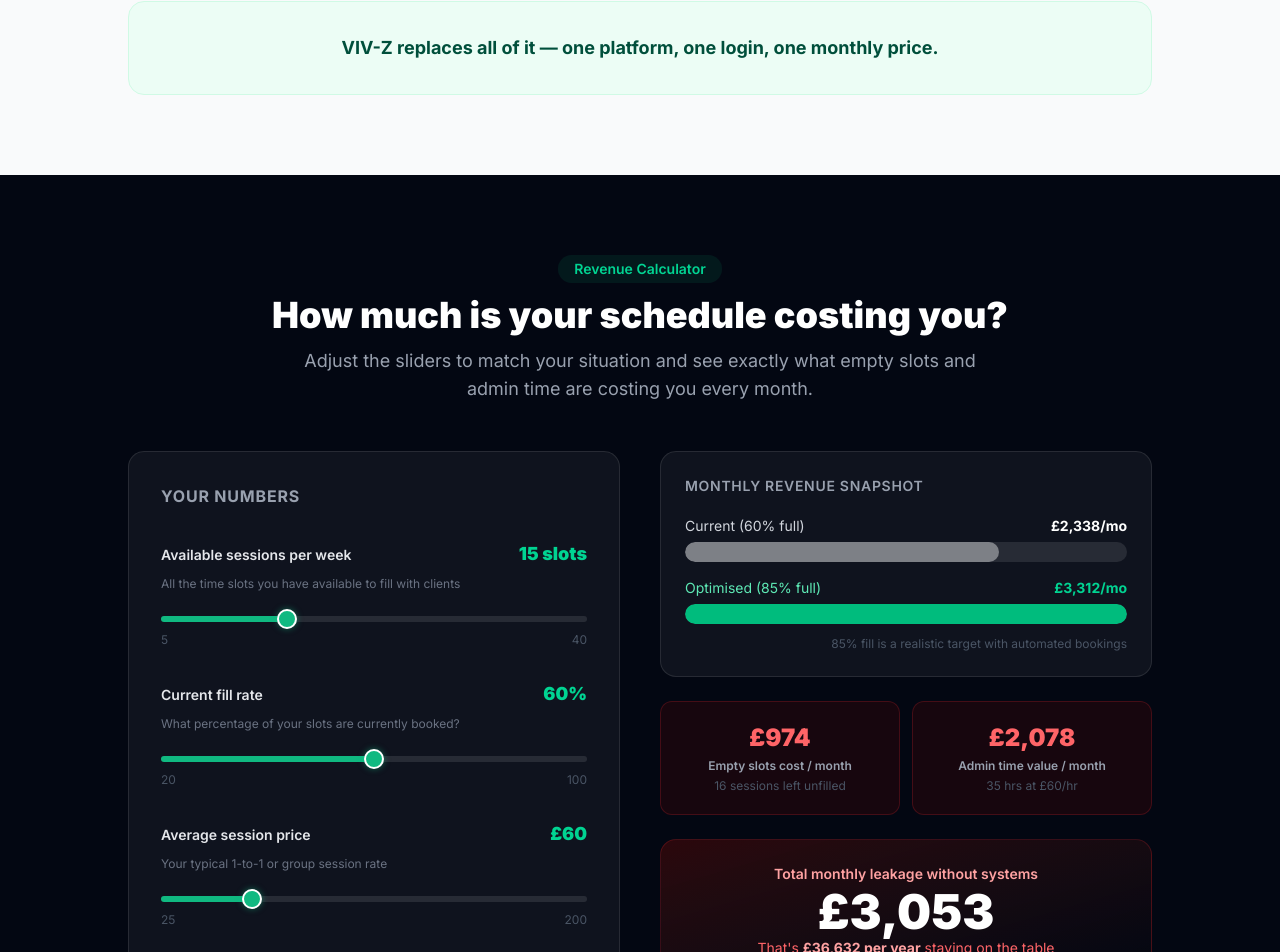
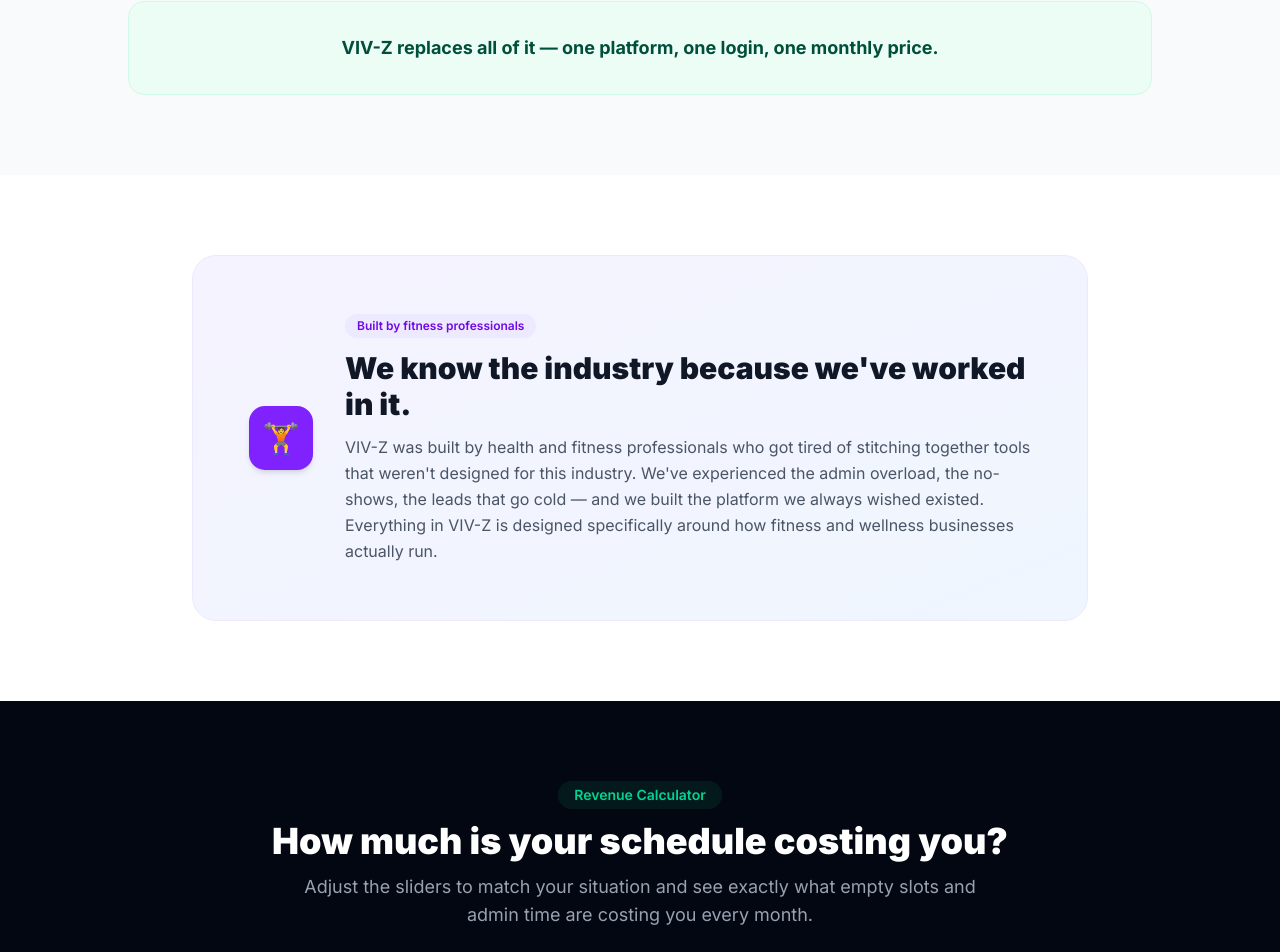
Before and after one commit to gindriliunas/booking-platform, a Next.js app: page / in a window 1280 px wide. Shown: the part 1580-2532 px from the top of the page. Built offline with nearby package versions, Linux system fonts and the light colour scheme.

Commit message:
Personal trainer

```diff
--- a/src/app/page.tsx
+++ b/src/app/page.tsx
@@ -283,6 +283,36 @@
             <p className="text-lg font-bold text-emerald-900">
               VIV-Z replaces all of it — one platform, one login, one monthly price.
             </p>
+          </div>
+        </div>
+      </section>
+
+      {/* BUILT BY FITNESS PROS */}
+      <section className="bg-white px-6 py-20">
+        <div className="mx-auto max-w-4xl">
+          <div className="rounded-3xl border border-violet-100 bg-gradient-to-br from-violet-50 to-blue-50 p-10 md:p-14">
+            <div className="flex flex-col items-start gap-8 md:flex-row md:items-center">
+              <div className="flex h-16 w-16 shrink-0 items-center justify-center rounded-2xl bg-violet-600 text-3xl shadow-md">
+                🏋️
+              </div>
+              <div>
+                <span className="mb-3 inline-block rounded-full bg-violet-100 px-3 py-1 text-xs font-semibold text-violet-700">
+                  Built by fitness professionals
+                </span>
+                <h2 className="mb-3 text-2xl font-black text-gray-900 md:text-3xl">
+                  We know the industry because we&apos;ve worked in it.
+                </h2>
+                <p className="leading-relaxed text-gray-600">
+                  VIV-Z was built by health and fitness professionals who got
+                  tired of stitching together tools that weren&apos;t designed
+                  for this industry. We&apos;ve experienced the admin overload,
+                  the no-shows, the leads that go cold — and we built the
+                  platform we always wished existed. Everything in VIV-Z is
+                  designed specifically around how fitness and wellness
+                  businesses actually run.
+                </p>
+              </div>
+            </div>
           </div>
         </div>
       </section>
```
